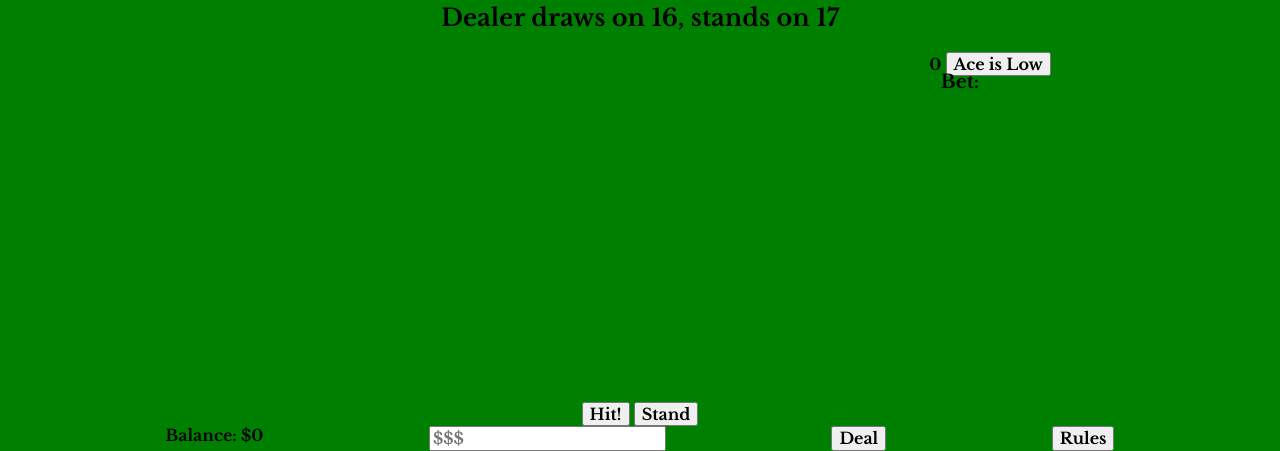
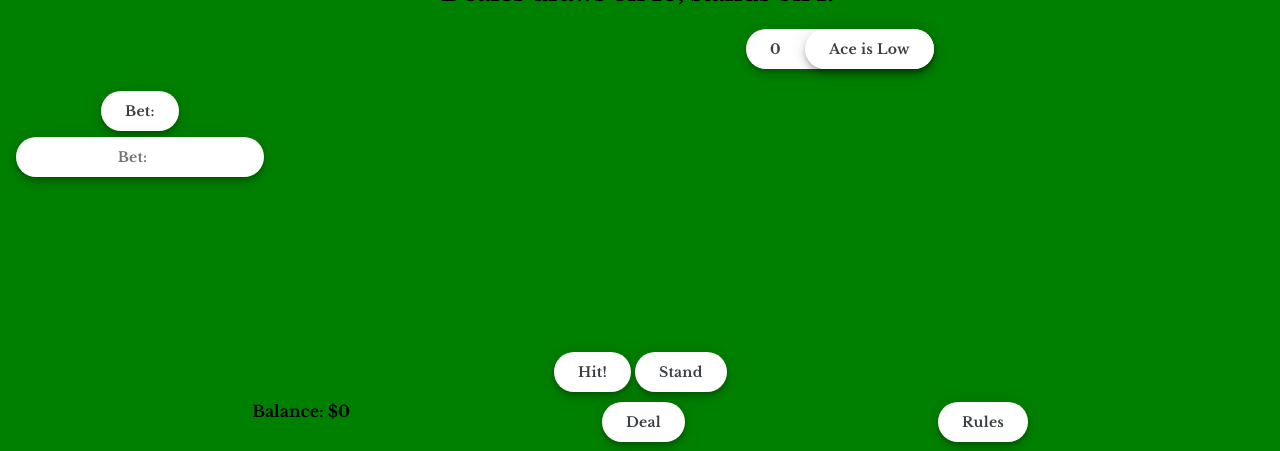
Before and after one commit to jjspoelstra/blackjack, a plain HTML site: page index.html in a window 1280 px wide. Shown: the part 505-956 px from the top of the page. Drawn offline with nearby package versions, Linux system fonts and the light colour scheme; no server answers.

Commit message:
other misc small changes

```diff
--- a/css/style.css
+++ b/css/style.css
@@ -9,6 +9,37 @@
 
 body{
   font-family: 'Libre Baskerville', serif;
+
+}
+
+button, .userScore, .dealerScore, input, .wagered{
+  align-items: center;
+  appearance: none;
+  background-color: #fff;
+  border-radius: 24px;
+  border-style: none;
+  box-shadow: rgba(0, 0, 0, .2) 0 3px 5px -1px,rgba(0, 0, 0, .14) 0 6px 10px 0,rgba(0, 0, 0, .12) 0 1px 18px 0;
+  box-sizing: border-box;
+  color: #3c4043;
+  cursor: pointer;
+  display: inline-flex;
+  fill: currentcolor;
+  font-size: 14px;
+  height: 40px;
+  justify-content: center;
+  letter-spacing: .25px;
+  line-height: normal;
+  max-width: 100%;
+  overflow: visible;
+  padding: 2px 24px;
+  position: relative;
+  text-align: center;
+  text-transform: none;
+  transition: box-shadow 280ms cubic-bezier(.4, 0, .2, 1),opacity 15ms linear 30ms,transform 270ms cubic-bezier(0, 0, .2, 1) 0ms;
+  user-select: none;
+  width: auto;
+  will-change: transform,opacity;
+  z-index: 0;
 }
 
 /******************************************
@@ -20,7 +51,7 @@ body{
 }
 
 .hand{
-  height: 350px;
+  height: 325px;
   width: 300px;
   justify-items: center;
 }
@@ -35,7 +66,7 @@ footer{
 img{
   margin: 0;
   height: 300px;
-  position: fixed;
+  position: absolute;
 }
 
 #cardOne, #botCardOne{
@@ -61,21 +92,35 @@ img{
 }
 
 .result{
-  position: fixed;
-  transform: translate(500px)
+  position: absolute;
+  transform: translate(-500px)
 }
 
 .userScore, .dealerScore{
-  position: fixed;
-  transform: translate(350px)
+  position: absolute;
+  transform: translate(200px, 2px)
 }
+
+.aceToggle{
+  transform: translate(24px);
+}
+
 .wagered{
-  position: fixed;
-  transform: translate(320px)
+  position: absolute;
+  transform: translate(-500px, 50px)
+}
+
+.bet{
+  position: absolute;
+  transform: translate(-500px, 110px)
 }
 
 .hidden{
   display: none;
+}
+
+.userActions{
+  height: 50px
 }
 
 /******************************************
--- a/index.html
+++ b/index.html
@@ -19,6 +19,7 @@
 		<section class = topline>
 			<h1>Blackjack</h1>
 		</section>
+
 
 		<section class = gameStatus>
 
@@ -69,6 +70,7 @@
 				</section>
 
 				<h3 class = 'wagered'>Bet:</h3>
+				<input class = 'bet' type="number" step="5" name="" value="" placeholder="Bet:">
 				<h1 class = 'result'></h1>
 			</section>
 
@@ -77,7 +79,7 @@
 
 		<footer>
 			<span class = winnings>Balance: $0</span>
-			<input class = 'bet' type="money" name="" value="" placeholder="$$$">
+
 			<button id = 'deal' class = ''> Deal</button>
 			<button id = 'restart' class = 'hidden'>Play Again</button>
 			<button class = 'rules'>Rules</button>
--- a/js/main.js
+++ b/js/main.js
@@ -246,7 +246,7 @@ class GameEngine { //establishes baseline rules for the game state
       document.getElementById('hit').classList.toggle('hidden')
       if (user.cardArray.length === 2 && user.draw === true){
           user.betAmount *=1.5
-          document.getElementById('blackjack').style.color = 'blue'
+          document.getElementById('blackjack').style.color = 'red'
       }
       document.querySelector('.result').innerText = `You won $${user.betAmount}.`
 
```
